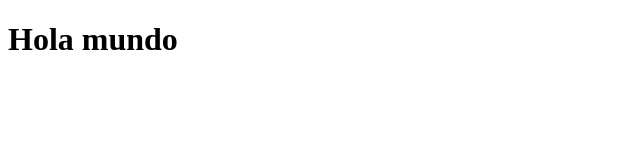
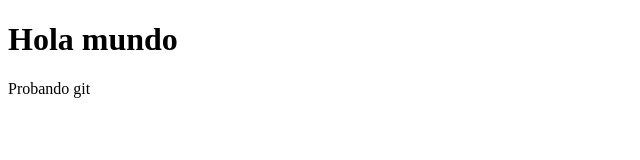
Before and after one commit to guido-gandolfo/prueba-react, a plain HTML site: page index.html in a window 1280 px wide. Shown: the whole page, without its empty margins (0-640 px from the left). Drawn offline with Linux system fonts and the light colour scheme.

Commit message:
Agregado parrafo

```diff
--- a/index.html
+++ b/index.html
@@ -8,5 +8,6 @@
 </head>
 <body>
     <h1>Hola mundo</h1>
+    <p>Probando git</p>
 </body>
 </html>
```
